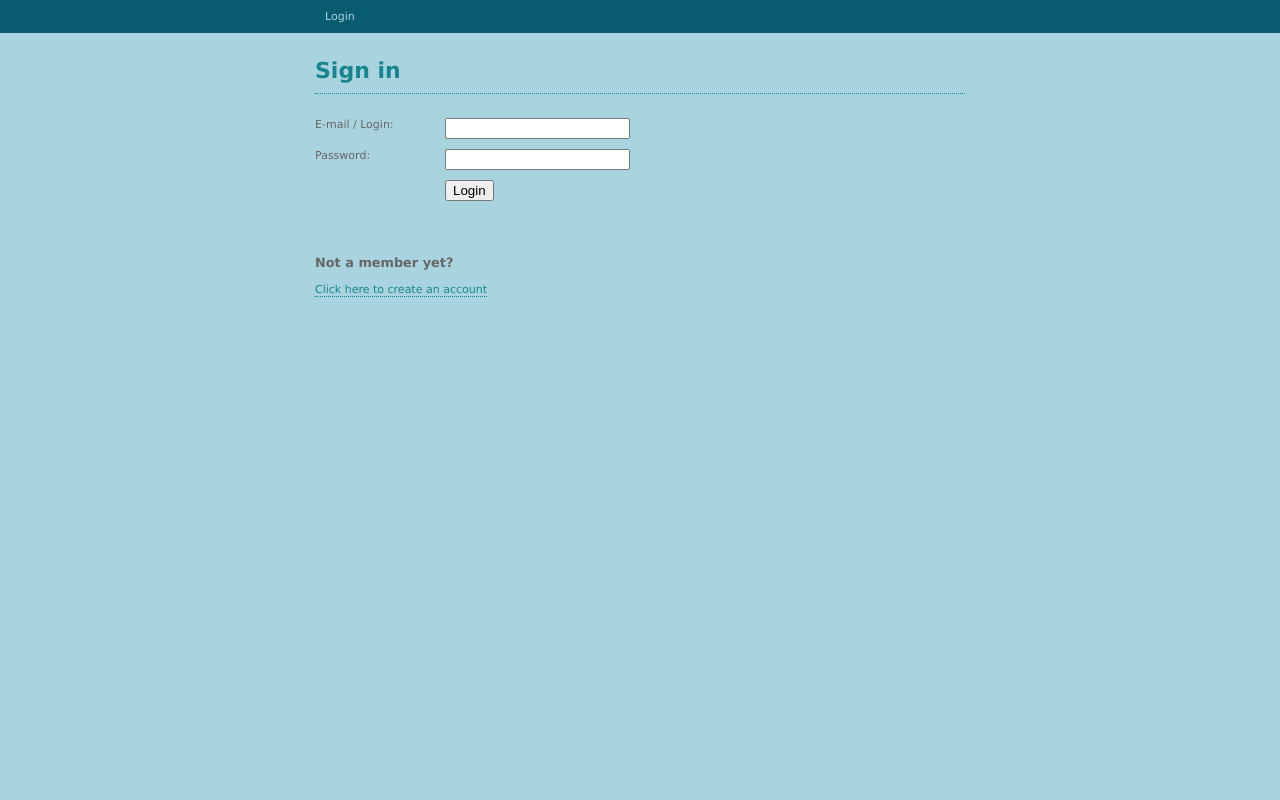
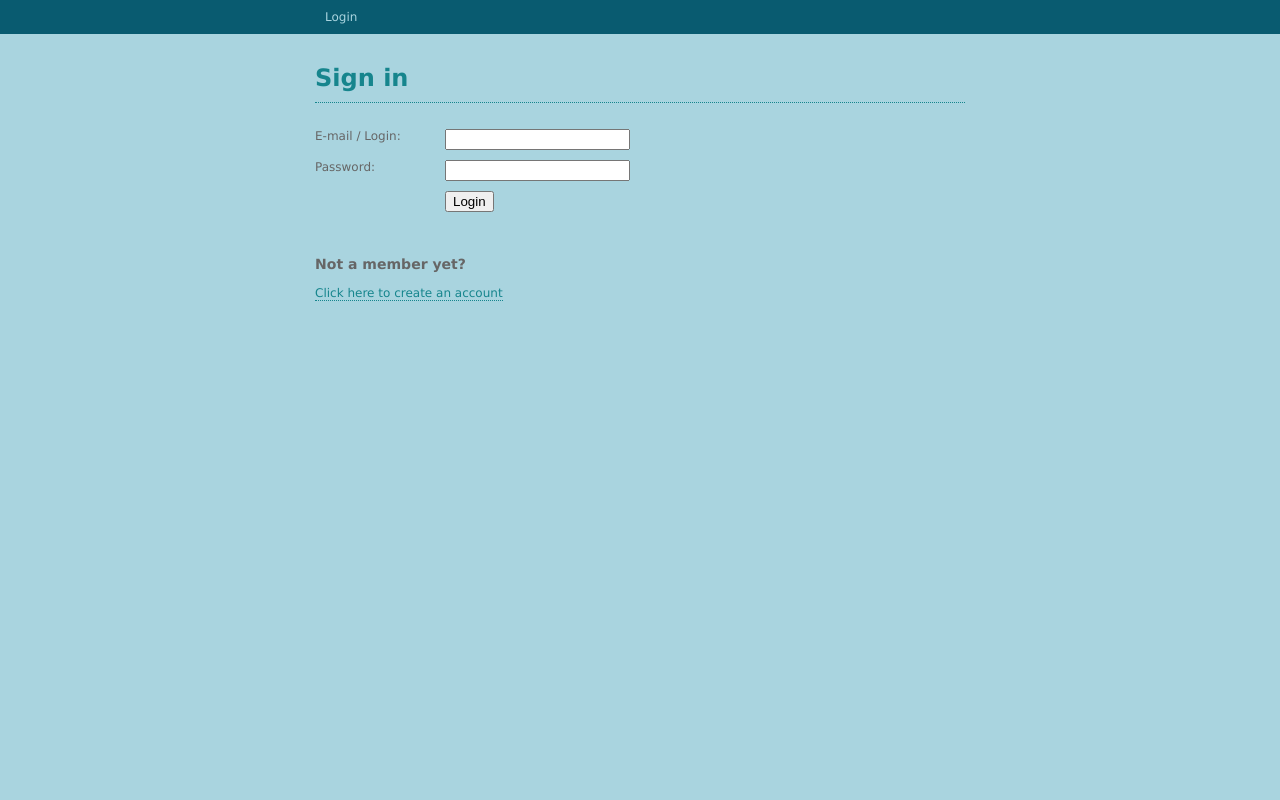
Before and after one commit to atarnus/php-sql-member-area, a PHP site: page /login.php in a window 1280 px wide. Run offline with PHP 8.4, Linux system fonts and the light colour scheme.

Commit message:
Redirects + font size
Upped to font size to 12px (from 11px).
Redirect to index.php or login.php if logged in or not.

```diff
--- a/css/css.css
+++ b/css/css.css
@@ -1,6 +1,6 @@
 /* Basic structures */
 body {
-	font: 11px Verdana, Arial, Helvetica, sans-serif;
+	font: 12px Verdana, Arial, Helvetica, sans-serif;
 	color: #666666;
 	margin: 0;
 	padding: 0;
@@ -18,12 +18,14 @@ div {
 .page {
     padding-top: 20px;
 }
-.col-20, .col-25, .col-50, .col-75, .col-80 {
+.col-20, .col-25, .col-40, .col-50, .col-60, .col-75, .col-80 {
     float:left;
 }
 .col-20 {width: 20%;}
 .col-25 {width: 25%;}
+.col-40 {width: 40%;}
 .col-50 {width: 50%;}
+.col-60 {width: 60%;}
 .col-75 {width: 75%;}
 .col-75 {width: 80%;}
 
@@ -36,7 +38,8 @@ div {
 /* Headings */
 h1 {
     color: #16858d;
-    padding: 10 0px;
+    margin-top: 20px;
+    padding: 10px 0;
     border-bottom: 1px dotted;
 }
 h3 {
@@ -45,14 +48,14 @@ h3 {
 h4 {
 	color: #4aacb3;
 	margin: 0;
-	padding: 10 10 10 0;
+	padding: 10px 10px 10px 0;
 	font: bold italic 12px Verdana, Arial, Helvetica, sans-serif;
 }
 
 /* Links */
 a {
 	color: #16858d;
-	font-size: 11px;
+	font-size: 12px;
     text-decoration: none;
     border-bottom: 1px dotted;
 }
--- a/index.php
+++ b/index.php
@@ -1,5 +1,8 @@
 <?php
-	require_once('php/auth.php');
+	session_start();
+	if(!isset($_SESSION['SESS_MEMBER_ID']) || (trim($_SESSION['SESS_MEMBER_ID']) == '')) {
+		header("location: login.php");
+	}
     $title = 'Home';
     require_once('php/head.php');
     include_once('php/navbar.php');
--- a/login.php
+++ b/login.php
@@ -1,5 +1,8 @@
 <?php
     session_start();
+    if(isset($_SESSION['SESS_MEMBER_ID'])) {
+		header("location: index.php");
+	}
     $title = 'Login';
     require_once('php/head.php');
     include_once('php/navbar.php');
@@ -16,7 +19,7 @@
                         <label for="login">E-mail / Login:</label>
                     </div>
                     <div class="col-80">
-                        <input name="login" type="text" class="textfield" id="login" />
+                        <input name="login" type="email" class="textfield" id="login" />
                     </div>
                 </div>
 
--- a/php/head.php
+++ b/php/head.php
@@ -1,5 +1,5 @@
-<!DOCTYPE html">
-<html">
+<!DOCTYPE html>
+<html>
 	<head>
 		<script>
 			/*to prevent Firefox FOUC, this must be here*/
--- a/php/navbar.php
+++ b/php/navbar.php
@@ -1,7 +1,7 @@
 <div class="navbar">
     <div class="wide">
         <div class="row">
-            <div class="col-50">
+            <div class="col-60">
                 <ul>
                     <?php
                         if(isset($_SESSION['SESS_MEMBER_ID'])) {
@@ -25,7 +25,7 @@
                     ?>
                 </ul>
             </div>
-            <div class="col-50">
+            <div class="col-40">
             <?php if(isset($_SESSION['SESS_MEMBER_ID'])) {
                 echo '<h4 class="right">Welcome, ',$_SESSION['SESS_FIRST_NAME'],'</h4></div>';
                 } ?>
--- a/register.php
+++ b/register.php
@@ -36,7 +36,7 @@
                         <label for="login">E-mail/Login:</label>
                     </div>
                     <div class="col-80">
-                        <input name="login" type="text" class="textfield" id="login" />
+                        <input name="login" type="email" class="textfield" id="login" />
                     </div>
                 </div>
 
```
